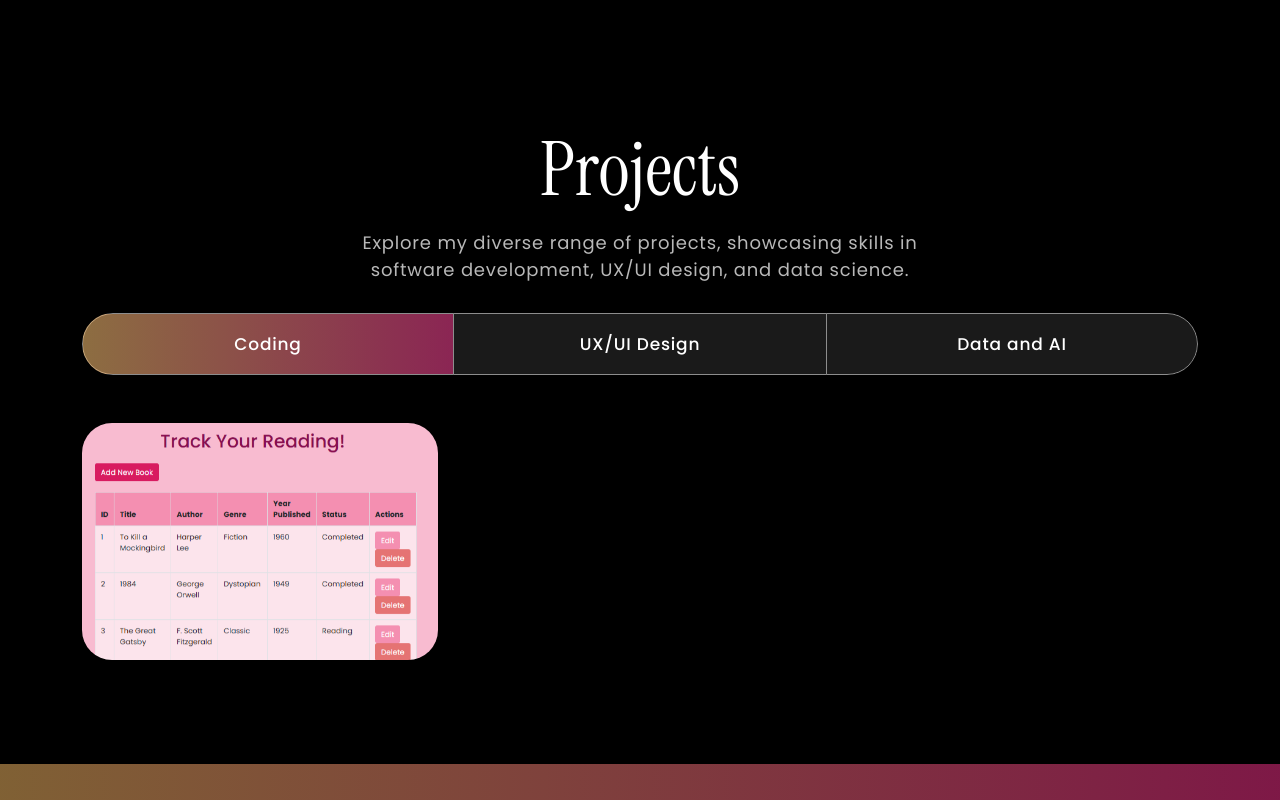
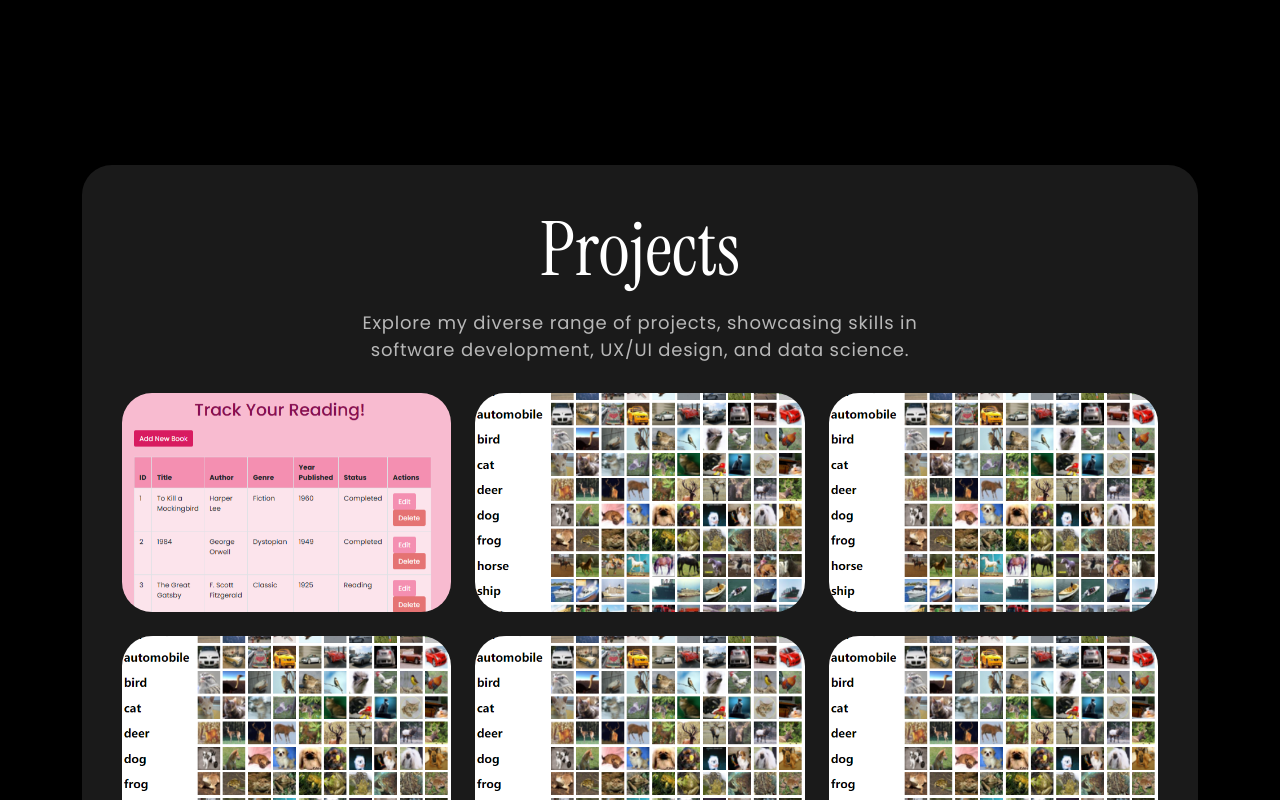
Before and after one commit to trinadas0/personal-website, a React (Create React App) app: page / in a window 1280 px wide. Shown: the part 1360-2160 px from the top of the page. Built offline with nearby package versions, Linux system fonts and the light colour scheme.

Commit message:
removed project tabs

```diff
--- a/src/App.css
+++ b/src/App.css
@@ -391,12 +391,14 @@ nav.navbar .navbar-toggler[aria-expanded="true"] .navbar-toggler-icon {
   position: relative;
   background-color: black;
 }
+
 .project h2 {
-	font-size: 75px;
-	font-weight: 500;
+  font-size: 75px;
+  font-weight: 500;
   text-align: center;
   font-family: 'Instrument', sans-serif;
 }
+
 .project p {
   color: #B8B8B8;
   font-size: 18px;
@@ -406,59 +408,17 @@ nav.navbar .navbar-toggler[aria-expanded="true"] .navbar-toggler-icon {
   text-align: center;
   width: 56%;
 }
-.project .nav.nav-pills {
-  width: 100%;
-  margin: 0 auto;
-  border-radius: 50px;
-  background-color: rgb(255 255 255 / 10%);
-  overflow: hidden;
+
+.projects-bg {
+  background-color: #1a1a1a;
+  border-radius: 30px;
+  padding: 40px;
+  margin-top: 40px;
+  box-shadow: 0px 4px 30px rgba(0, 0, 0, 0.25);
 }
-.project .nav.nav-pills .nav-item {
-  width: 33.33333%;
-}
-.project .nav.nav-pills .nav-link {
-  background-color: transparent;
-  border-radius: 0;
-  padding: 17px 0;
-  color: #fff;
-  width: 100%;
-  font-size: 17px;
-  letter-spacing: 0.8px;
-  font-weight: 500;
-  position: relative;
-  transition: 0.3s ease-in-out;
-  text-align: center;
-  z-index: 0;
-}
-.project .nav.nav-pills .nav-link::before {
-    content: "";
-    position: absolute;
-    width: 0;
-    height: 100%;
-    background: linear-gradient(90.21deg, rgba(255, 201, 102, 0.5) -5.91%, rgba(250, 32, 145, 0.5) 111.58%);
-    top: 0;
-    left: 0;
-    z-index: -1;
-    transition: 0.3s ease-in-out;
-}
-.project .nav.nav-pills .nav-link.active::before {
-    width: 100% !important;
-}
-.project .nav.nav-pills .nav-link.active {
-    border: 1px solid rgba(255, 255, 255, 1);
-}
-.nav-link#projects-tabs-tab-first {
-  border: 1px solid rgba(255, 255, 255, 0.5);
-  border-radius: 55px 0px 0px 55px;
-}
-.nav-link#projects-tabs-tab-second {
-  border-top: 1px solid rgba(255, 255, 255, 0.5);
-  border-bottom: 1px solid rgba(255, 255, 255, 0.5);
-}
-.nav-link#projects-tabs-tab-third {
-  border: 1px solid rgba(255, 255, 255, 0.5);
-  border-radius: 0 55px 55px 0;
-}
+
+
+
 .proj-imgbx {
   position: relative;
   border-radius: 30px;
@@ -467,7 +427,7 @@ nav.navbar .navbar-toggler[aria-expanded="true"] .navbar-toggler-icon {
 }
 .proj-imgbx::before {
   content: "";
-  background: linear-gradient(90.21deg, #AA367C -5.91%, #4A2FBD 111.58%);
+  background: linear-gradient(90.21deg, #ee8712 -5.91%, #ff0c34 111.58%);
   opacity: 0.85;
   position: absolute;
   width: 100%;
--- a/src/components/Projects.js
+++ b/src/components/Projects.js
@@ -1,23 +1,43 @@
-import { Container, Row, Col, Tab, Nav } from "react-bootstrap";
+import { Container, Row, Col } from "react-bootstrap";
 import { ProjectCard } from "./ProjectCard";
 import projImg1 from "../assets/img/project-img1.png";
 import projImg2 from "../assets/img/project-img2.png";
-import projImg3 from "../assets/img/project-img3.png";
 import 'animate.css';
 import TrackVisibility from 'react-on-screen';
 
 export const Projects = () => {
 
-  const codingProjects = [
+  const projects = [
     {
       title: "Book Tracker with PHP and SQL",
       description: "A simple Book Tracker application built with PHP and MySQL.",
       imgUrl: projImg2,
       link: "https://booktracker.das24.myweb.cs.uwindsor.ca/",
     },
-  ];
-
-  const AIProjects = [
+    {
+      title: "PyTorch Image Classification",
+      description: "Building a simple CNN using PyTorch.",
+      imgUrl: projImg1,
+      link: "https://github.com/trinadas0/pytorch-image-classification",
+    },
+    {
+      title: "PyTorch Image Classification",
+      description: "Building a simple CNN using PyTorch.",
+      imgUrl: projImg1,
+      link: "https://github.com/trinadas0/pytorch-image-classification",
+    },
+    {
+      title: "PyTorch Image Classification",
+      description: "Building a simple CNN using PyTorch.",
+      imgUrl: projImg1,
+      link: "https://github.com/trinadas0/pytorch-image-classification",
+    },
+    {
+      title: "PyTorch Image Classification",
+      description: "Building a simple CNN using PyTorch.",
+      imgUrl: projImg1,
+      link: "https://github.com/trinadas0/pytorch-image-classification",
+    },
     {
       title: "PyTorch Image Classification",
       description: "Building a simple CNN using PyTorch.",
@@ -33,26 +53,14 @@ export const Projects = () => {
           <Col size={12}>
             <TrackVisibility>
               {({ isVisible }) =>
-              <div className={isVisible ? "animate__animated animate__fadeIn": ""}>
+                <div className={isVisible ? "animate__animated animate__fadeIn" : ""}>
+                  {/* New div for the rounded background */}
+                  <div className="projects-bg">
                     <h2>Projects</h2>
                     <p>Explore my diverse range of projects, showcasing skills in software development, UX/UI design, and data science.</p>
-                <Tab.Container id="projects-tabs" defaultActiveKey="first">
-                  <Nav variant="pills" className="nav-pills mb-5 justify-content-center align-items-center" id="pills-tab">
-                    <Nav.Item>
-                      <Nav.Link eventKey="first">Coding</Nav.Link>
-                    </Nav.Item>
-                    <Nav.Item>
-                      <Nav.Link eventKey="second">UX/UI Design</Nav.Link>
-                    </Nav.Item>
-                    <Nav.Item>
-                      <Nav.Link eventKey="third">Data and AI</Nav.Link>
-                    </Nav.Item>
-                  </Nav>
-                  <Tab.Content id="slideInUp" className={isVisible ? "animate__animated animate__slideInUp" : ""}>
-                    <Tab.Pane eventKey="first">
                     <Row>
                       {
-                          codingProjects.map((project, index) => {
+                        projects.map((project, index) => {
                           return (
                             <ProjectCard
                               key={index}
@@ -62,26 +70,7 @@ export const Projects = () => {
                         })
                       }
                     </Row>
-                    </Tab.Pane>
-                    <Tab.Pane eventKey="second">
-                      <p>Lorem ipsum dolor sit amet consectetur adipisicing elit. Cumque quam, quod neque provident velit, rem explicabo excepturi id illo molestiae blanditiis, eligendi dicta officiis asperiores delectus quasi inventore debitis quo.</p>
-                    </Tab.Pane>
-                    <Tab.Pane eventKey="third">
-                      <Row>
-                        {
-                          AIProjects.map((project, index) => {
-                            return (
-                              <ProjectCard
-                                key={index}
-                                {...project}
-                              />
-                            )
-                          })
-                        }
-                      </Row>
-                    </Tab.Pane>
-                  </Tab.Content>
-                </Tab.Container>
+                  </div>
                 </div>}
             </TrackVisibility>
           </Col>
```
Lines whose indentation alone changed are shown as unchanged.
